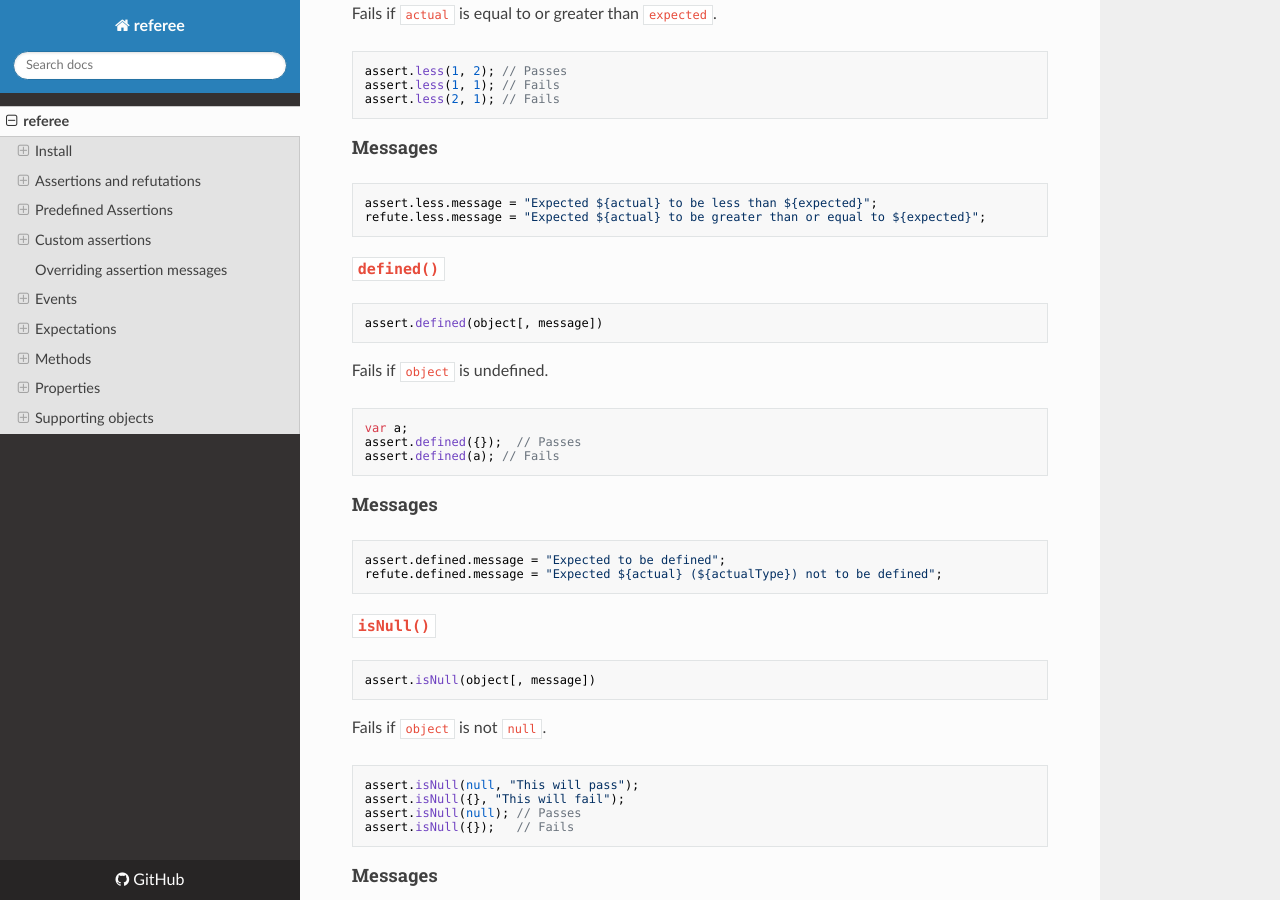
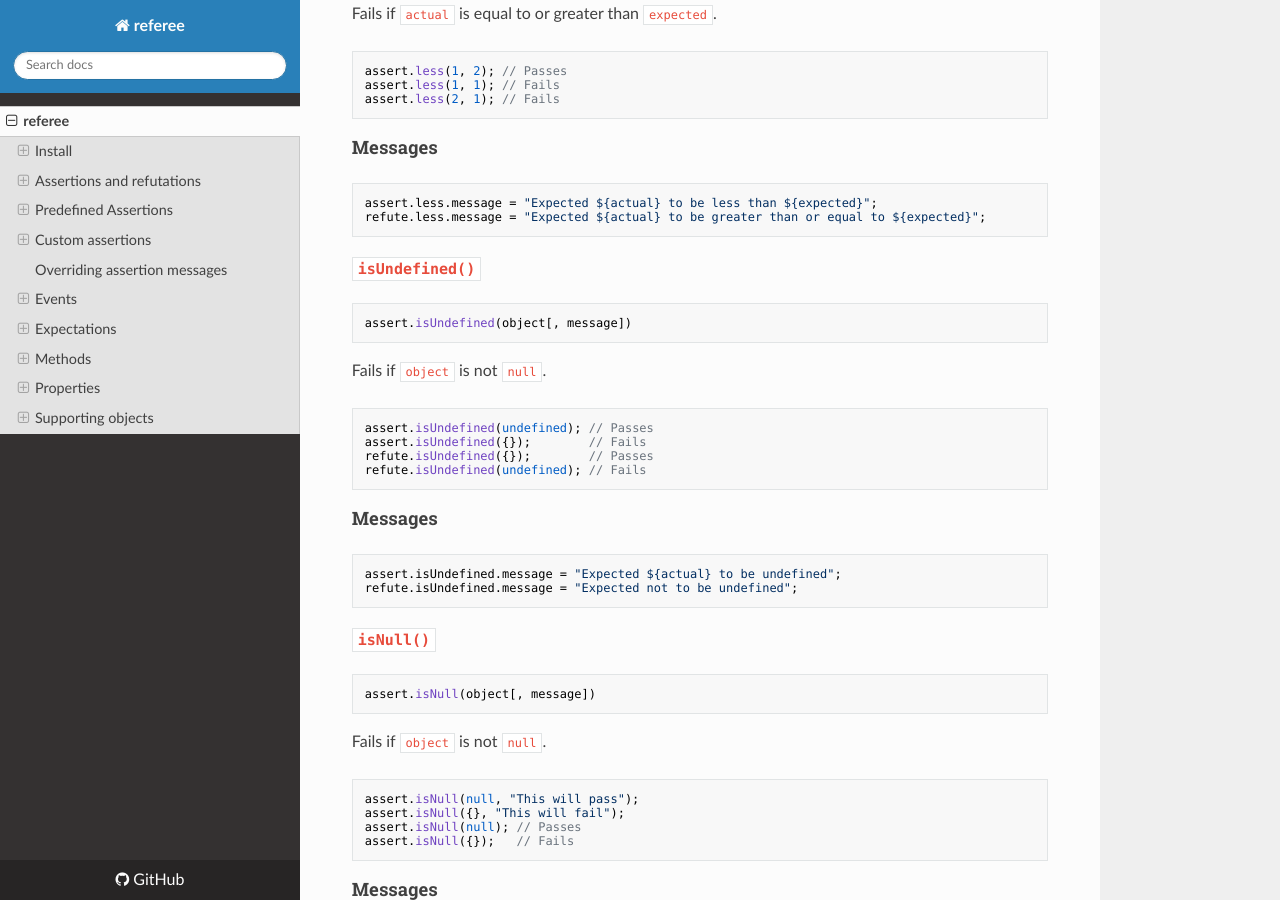
Before and after one commit to sinonjs/referee, an MkDocs documentation site: the page built from docs/index.md, in a window 1280 px wide and 900 px high, scrolled down 5409 px. Built offline with MkDocs 1.6.1, drawn with Linux system fonts in a browser that asks for light colours; nearby versions of some CDN libraries; some of the changed text lies outside the part shown.

Commit message:
Document `isUndefined` and remove `defined`

````diff
--- a/docs/index.md
+++ b/docs/index.md
@@ -77,7 +77,6 @@ prepended to the failure message.
 
 #### Any
 
-* [`defined()`](#defined)
 * [`equals()`](#equals)
 * [`match()`](#match)
 * [`same()`](#same)
@@ -119,6 +118,7 @@ prepended to the failure message.
 
 These assertions are for checking for built-in types and values.
 
+* [`isUndefined()`](#isundefined)
 * [`isNull()`](#isnull)
 * [`isArray()`](#isarray)
 * [`isArrayBuffer()`](#isarraybuffer)
@@ -256,25 +256,26 @@ refute.less.message = "Expected ${actual} to be greater than or equal to ${expec
 ```
 
 
-### `defined()`
-
-```js
-assert.defined(object[, message])
-```
-
-Fails if `object` is undefined.
-
-```js
-var a;
-assert.defined({});  // Passes
-assert.defined(a); // Fails
-```
-
-#### Messages
-
-```js
-assert.defined.message = "Expected to be defined";
-refute.defined.message = "Expected ${actual} (${actualType}) not to be defined";
+### `isUndefined()`
+
+```js
+assert.isUndefined(object[, message])
+```
+
+Fails if `object` is not `null`.
+
+```js
+assert.isUndefined(undefined); // Passes
+assert.isUndefined({});        // Fails
+refute.isUndefined({});        // Passes
+refute.isUndefined(undefined); // Fails
+```
+
+#### Messages
+
+```js
+assert.isUndefined.message = "Expected ${actual} to be undefined";
+refute.isUndefined.message = "Expected not to be undefined";
 ```
 
 
````
